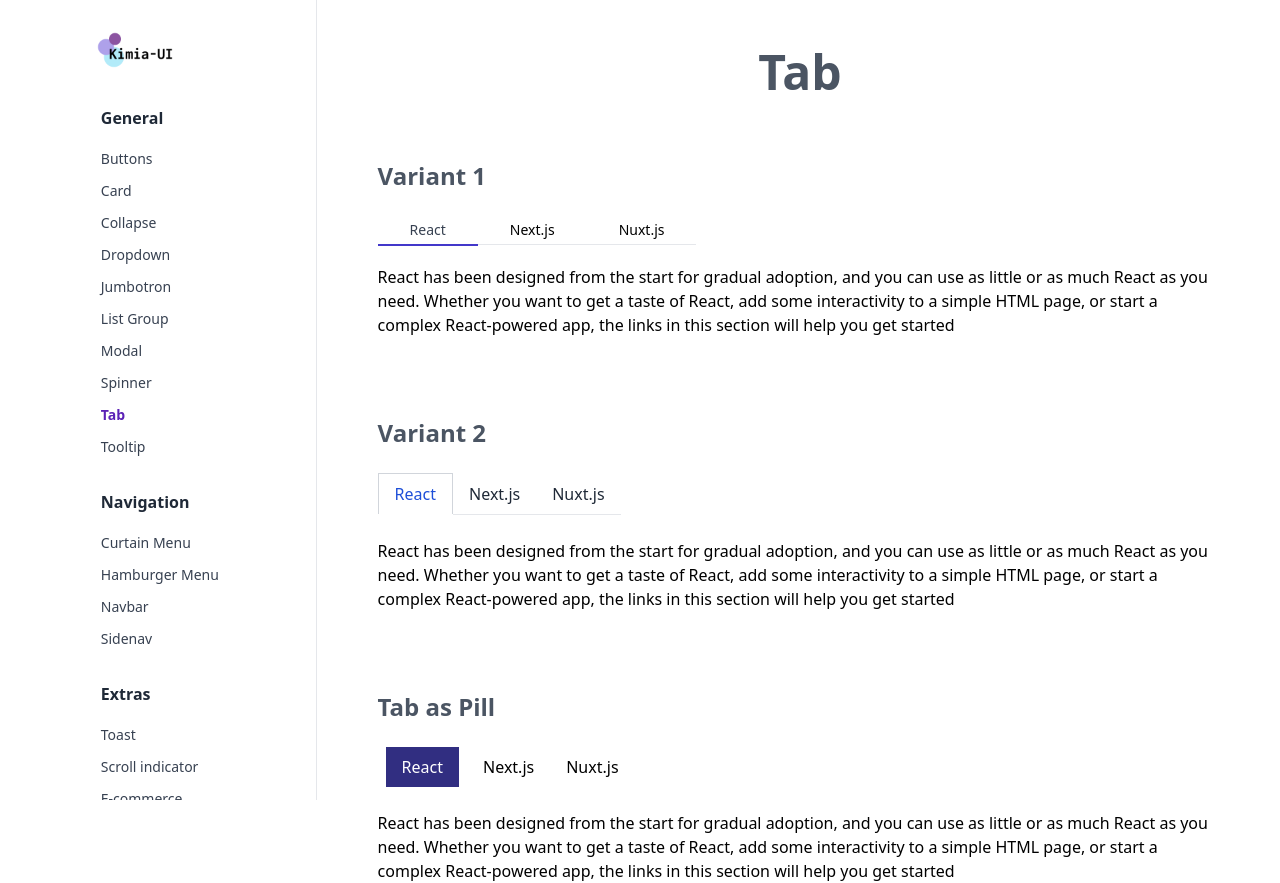
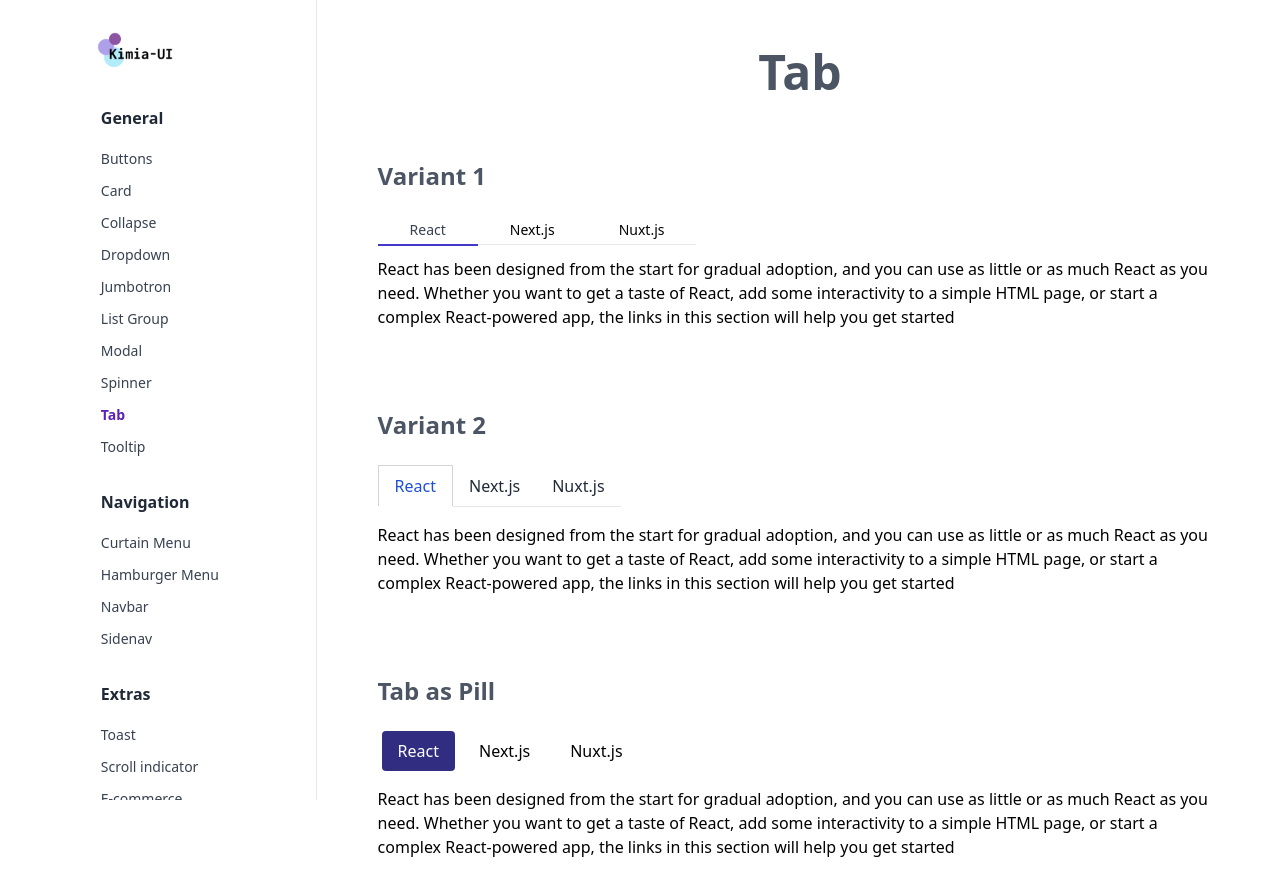
Before and after one commit to enochndika/kimia-UI, a Next.js app: page /components/tab in a window 1280 px wide. After the commit the page ends 859 px from the top, so only its background shows below. Built offline with nearby package versions, Linux system fonts and the light colour scheme.

Commit message:
refactoring spinner component and fix error on tab component when there is only one child

```diff
--- a/components/general/spinner/index.tsx
+++ b/components/general/spinner/index.tsx
@@ -1,36 +1,32 @@
 import { FC } from "react";
-import { Container } from "../../../site/container";
 
 interface Props {
-  size: string | number;
+  className?: string;
   color?: string;
 }
 
-const Spinner = ({ size, color }: Props) => (
+const Spinner = ({ color, className }: Props) => (
   <svg
-    height={size}
     fill={color}
     viewBox="0 0 1792 1792"
-    className="animate-spin"
-    width={size}
+    className={`${className} flex-no-shrink animate-spin`}
     xmlns="http://www.w3.org/2000/svg"
   >
     <path d="M1760 896q0 176-68.5 336t-184 275.5-275.5 184-336 68.5-336-68.5-275.5-184-184-275.5-68.5-336q0-213 97-398.5t265-305.5 374-151v228q-221 45-366.5 221t-145.5 406q0 130 51 248.5t136.5 204 204 136.5 248.5 51 248.5-51 204-136.5 136.5-204 51-248.5q0-230-145.5-406t-366.5-221v-228q206 31 374 151t265 305.5 97 398.5z" />
   </svg>
 );
-
 export const SpinnerComponent: FC = () => (
   <>
     <h2 className="font-bold text-gray-600 text-lg md:text-2xl mt-12 mb-4">
       Normal
     </h2>
-    <div className="flex space-x-3 md:space-x-6 ">
-      <Spinner size={45} color="#1d4ed8" />
-      <Spinner size={45} color="#047857" />
-      <Spinner size={45} color="#dc2626" />
-      <Spinner size={45} color="#f59e0b" />
-      <Spinner size={45} />
-      <Spinner size={45} color="#312e81" />
+    <div className="flex flex-wrap space-x-3 md:space-x-6 ">
+      <Spinner color="#1d4ed8" className="h-12" />
+      <Spinner color="#047857" className="h-12" />
+      <Spinner color="#dc2626" className="h-12" />
+      <Spinner color="#f59e0b" className="h-12" />
+      <Spinner className="h-12" />
+      <Spinner color="#312e81" className="h-12" />
     </div>
   </>
 );
@@ -40,13 +36,13 @@ export const LargeSpinnerComponent: FC = () => (
     <h2 className="font-bold text-gray-600 text-lg md:text-2xl mt-20 mb-4">
       Large
     </h2>
-    <div className="flex space-x-3 md:space-x-6 ">
-      <Spinner size={115} color="#1d4ed8" />
-      <Spinner size={115} color="#047857" />
-      <Spinner size={115} color="#dc2626" />
-      <Spinner size={115} color="#f59e0b" />
-      <Spinner size={115} />
-      <Spinner size={115} color="#312e81" />
+    <div className="flex flex-wrap space-x-3 md:space-x-6 ">
+      <Spinner color="#1d4ed8" className="h-32" />
+      <Spinner color="#047857" className="h-32" />
+      <Spinner color="#dc2626" className="h-32" />
+      <Spinner color="#f59e0b" className="h-32" />
+      <Spinner className="h-32" />
+      <Spinner color="#312e81" className="h-32" />
     </div>
   </>
 );
--- a/components/general/tabs/index.tsx
+++ b/components/general/tabs/index.tsx
@@ -1,114 +1,79 @@
-import { ReactNode, useState } from "react";
+import React, { useState, ReactNode, ReactElement, ReactChild } from "react";
 
 interface Props {
   children: ReactNode;
 }
 
-interface TabsProps {
-  variant: 1 | 2 | 3;
-  children: ReactNode | any;
+interface TabsProps extends Props {
+  variant: number;
 }
 
-interface TabsContent extends Props {
-  id: string;
-}
-
-interface TabContainerProps {
-  onClick: (id: string) => void;
-  id: string;
-  activeTab: any;
-  activeClass: string;
-  inactiveClass: string;
+interface TabProps extends Props {
+  selected?: boolean;
+  title: string;
 }
 
 const variants = {
   first: {
-    active: `text-gray-700  border-b-2 border-indigo-700 -mb-2 px-4 md:px-8 text-sm  py-4 md:py-1 inline-block `,
+    active: `text-gray-700  border-b-2 border-indigo-700 -mb-2 px-4 md:px-8 text-sm  py-4 md:py-1 inline-block`,
     inactive: `-mb-2 px-4 md:px-8 text-sm  py-4 md:py-1 inline-block border-b`,
   },
   second: {
-    active: `inline-block py-2 px-4 border-solid  border-gray-300 border-t bg-white border-b-0 border-l border-r text-blue-700`,
+    active: `inline-block py-2 px-4 border-gray-300 border-t bg-white border-b-0 border-l border-r text-blue-700`,
     inactive: "inline-block py-2 px-4 text-gray-800 border-b",
   },
-  three: {
-    active: `text-white mx-2 py-2 px-4 bg-indigo-900 inline-block`,
-    inactive: `-mb-2 py-2 px-4 bg-white text-black  inline-block`,
+  third: {
+    active: `text-white py-2 px-4 mx-1 rounded bg-indigo-900 inline-block`,
+    inactive: `-mb-2 py-2 px-4 mx-1 bg-white text-black inline-block `,
   },
 };
 
 export const Tabs = ({ children, variant }: TabsProps) => {
-  const [activeTab, setActiveTab] = useState<any>(children[0].props.id);
+  const childrenArray: Array<any> = React.Children.toArray(children);
+  const [current, setCurrent] = useState<ReactChild>(childrenArray[0].key);
+  const newChildren = childrenArray.map((child) =>
+    React.cloneElement(child as ReactElement, {
+      selected: child.key === current,
+    })
+  );
+  const classNames = (child, current) => {
+    if (variant === 1) {
+      return current === child.key
+        ? variants.first.active
+        : variants.first.inactive;
+    } else if (variant === 2) {
+      return current === child.key
+        ? variants.second.active
+        : variants.second.inactive;
+    } else if (variant === 3) {
+      return current === child.key
+        ? variants.third.active
+        : variants.third.inactive;
+    } else {
+      throw Error("Please choose a variant");
+    }
+  };
+  return (
+    <nav>
+      {childrenArray.map((child) => (
+        <div
+          onClick={() => setCurrent(child.key)}
+          key={child.key}
+          className={classNames(child, current)}
+          role="button"
+        >
+          {child.props.title}
+        </div>
+      ))}
+      <section>{newChildren}</section>
+    </nav>
+  );
+};
 
-  const activeClassName =
-    variant === 1
-      ? variants.first.active
-      : variant === 2
-      ? variants.second.active
-      : variant === 3
-      ? variants.three.active
-      : variants.first.active;
-
-  const inactiveClassName =
-    variant === 1
-      ? variants.first.inactive
-      : variant === 2
-      ? variants.second.inactive
-      : variant === 3
-      ? variants.three.inactive
-      : variants.first.inactive;
-
-  const onClickTabItem = (tab) => {
-    setActiveTab(tab);
-  };
-
+export const Tab = ({ children, selected }: TabProps) => {
   return (
-    <div>
-      <ol>
-        {children.map((child) => {
-          const { id } = child.props;
-          return (
-            <Tabs.Container
-              activeTab={activeTab}
-              key={id}
-              id={id}
-              onClick={onClickTabItem}
-              activeClass={activeClassName}
-              inactiveClass={inactiveClassName}
-            />
-          );
-        })}
-      </ol>
-      <div className="pt-6">
-        {children.map((child) => {
-          if (child.props.id !== activeTab) return undefined;
-          return child.props.children;
-        })}
-      </div>
+    <div hidden={!selected} className="mt-4">
+      {children}
     </div>
   );
 };
-
-Tabs.Container = ({
-  onClick,
-  id,
-  activeTab,
-  activeClass,
-  inactiveClass,
-}: TabContainerProps) => {
-  const isClick = () => {
-    onClick(id);
-  };
-
-  let className = inactiveClass;
-  if (activeTab === id) {
-    className = activeClass;
-  }
-
-  return (
-    <li className={className} onClick={isClick}>
-      {id}
-    </li>
-  );
-};
-
-Tabs.Content = ({ id, children }: TabsContent) => <div id={id}>{children}</div>;
--- a/pages/components/tab.tsx
+++ b/pages/components/tab.tsx
@@ -1,6 +1,6 @@
 import Head from "next/head";
 import { Container } from "../../site/container";
-import { Tabs } from "../../components/general/tabs";
+import { Tab, Tabs } from "../../components/general/tabs";
 import MobileLayout from "../../site/layout/mobile";
 
 export default function TabPage() {
@@ -17,70 +17,70 @@ export default function TabPage() {
           Variant 1
         </h2>
         <Tabs variant={1}>
-          <Tabs.Content id="React">
+          <Tab title="React">
             React has been designed from the start for gradual adoption, and you
             can use as little or as much React as you need. Whether you want to
             get a taste of React, add some interactivity to a simple HTML page,
             or start a complex React-powered app, the links in this section will
             help you get started
-          </Tabs.Content>
-          <Tabs.Content id="Next.js">
+          </Tab>
+          <Tab title="Next.js">
             The React Framework for Production Next.js gives you the best
             developer experience with all the features you need for production:
             hybrid static & server rendering, TypeScript support, smart
             bundling, route pre-fetching, and more. No config needed.
-          </Tabs.Content>
-          <Tabs.Content id="Nuxt.js">
+          </Tab>
+          <Tab title="Nuxt.js">
             The Intuitive Vue Framework Build your next Vue.js application with
             confidence using NuxtJS. An open source framework making web
             development simple and powerful.
-          </Tabs.Content>
+          </Tab>
         </Tabs>
         <h2 className="font-bold text-gray-600 text-lg md:text-2xl mt-20 mb-6">
           Variant 2
         </h2>
         <Tabs variant={2}>
-          <Tabs.Content id="React">
+          <Tab title="React">
             React has been designed from the start for gradual adoption, and you
             can use as little or as much React as you need. Whether you want to
             get a taste of React, add some interactivity to a simple HTML page,
             or start a complex React-powered app, the links in this section will
             help you get started
-          </Tabs.Content>
-          <Tabs.Content id="Next.js">
+          </Tab>
+          <Tab title="Next.js">
             The React Framework for Production Next.js gives you the best
             developer experience with all the features you need for production:
             hybrid static & server rendering, TypeScript support, smart
             bundling, route pre-fetching, and more. No config needed.
-          </Tabs.Content>
-          <Tabs.Content id="Nuxt.js">
+          </Tab>
+          <Tab title="Nuxt.js">
             The Intuitive Vue Framework Build your next Vue.js application with
             confidence using NuxtJS. An open source framework making web
             development simple and powerful.
-          </Tabs.Content>
+          </Tab>
         </Tabs>
         <h2 className="font-bold text-gray-600 text-lg md:text-2xl mt-20 mb-6">
           Tab as Pill
         </h2>
         <Tabs variant={3}>
-          <Tabs.Content id="React">
+          <Tab title="React">
             React has been designed from the start for gradual adoption, and you
             can use as little or as much React as you need. Whether you want to
             get a taste of React, add some interactivity to a simple HTML page,
             or start a complex React-powered app, the links in this section will
             help you get started
-          </Tabs.Content>
-          <Tabs.Content id="Next.js">
+          </Tab>
+          <Tab title="Next.js">
             The React Framework for Production Next.js gives you the best
             developer experience with all the features you need for production:
             hybrid static & server rendering, TypeScript support, smart
             bundling, route pre-fetching, and more. No config needed.
-          </Tabs.Content>
-          <Tabs.Content id="Nuxt.js">
+          </Tab>
+          <Tab title="Nuxt.js">
             The Intuitive Vue Framework Build your next Vue.js application with
             confidence using NuxtJS. An open source framework making web
             development simple and powerful.
-          </Tabs.Content>
+          </Tab>
         </Tabs>
       </Container>
     </>
```
